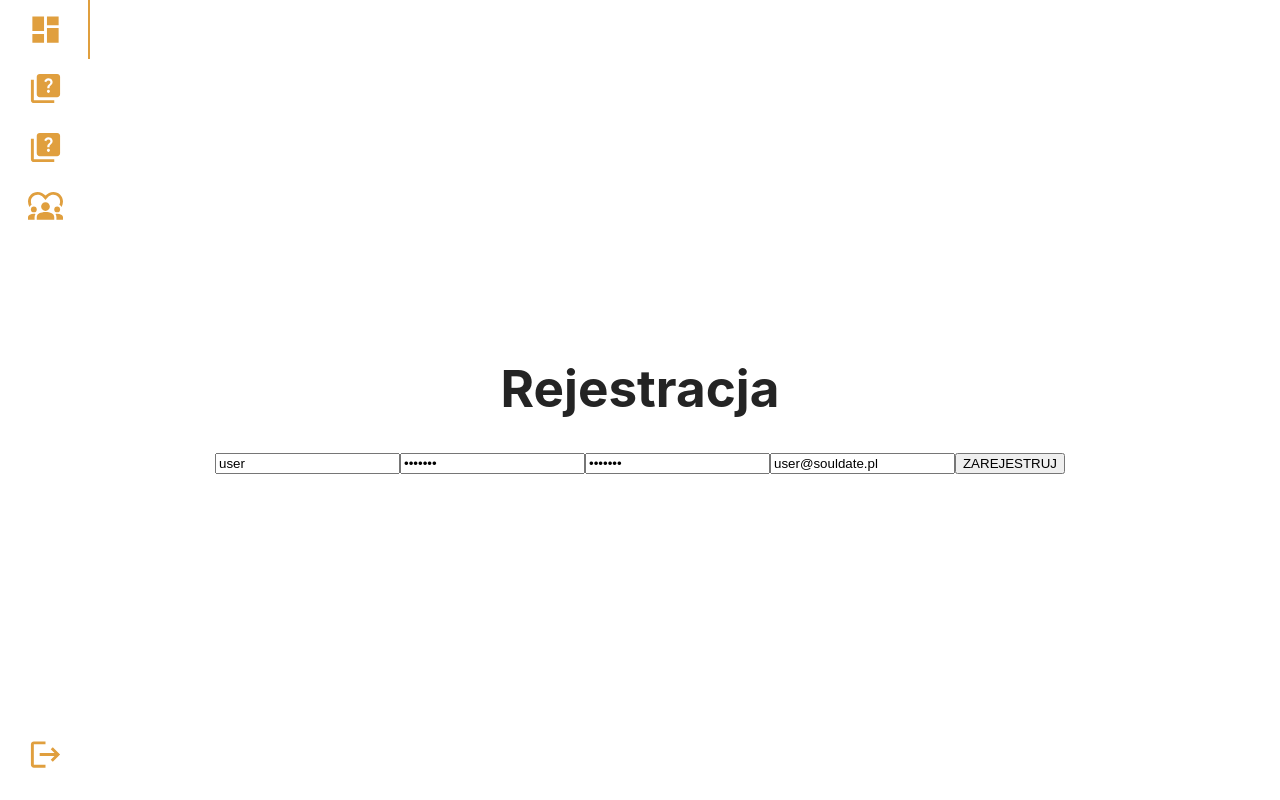
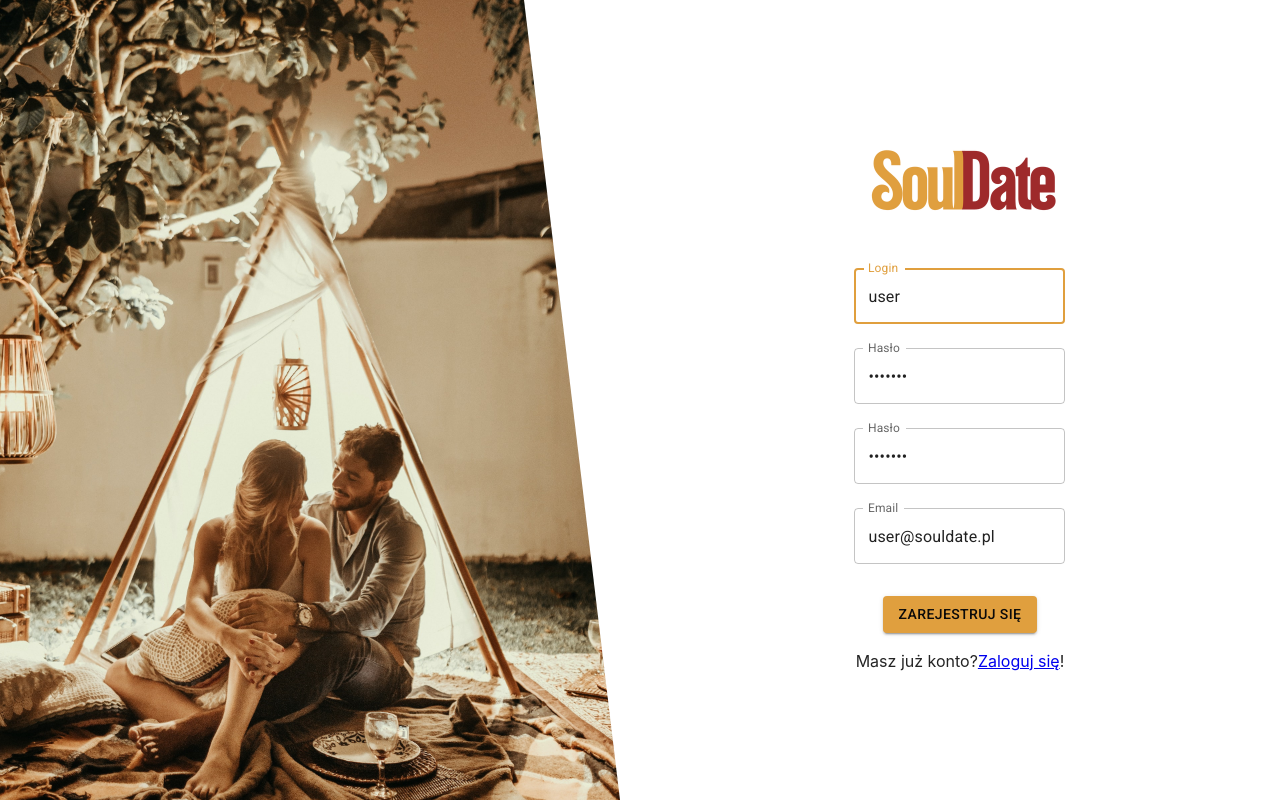
Before and after one commit to dawid-bobowski/souldate, a React (Vite) app: page /register in a window 1280 px wide. Built offline with nearby package versions, Linux system fonts and the light colour scheme.

Commit message:
Rework registration and login pages; fix shared layout

```diff
--- a/src/App.css
+++ b/src/App.css
@@ -11,3 +11,9 @@
   align-items: center;
   flex-direction: column;
 }
+
+.MuiTypography-root a:visited,
+.MuiTypography-root a:active,
+.MuiTypography-root a:focus {
+  color: #e09f3e;
+}
--- a/src/App.tsx
+++ b/src/App.tsx
@@ -23,20 +23,20 @@ declare module '@mui/material/styles/createPalette' {
 const theme = createTheme({
   palette: {
     primary: {
-      main: '#e09f3e',
-      contrastText: '#0a0a0a',
+      main: '#E09F3E',
+      contrastText: '#0A0A0A',
     },
     secondary: {
-      main: '#9e2a2b',
+      main: '#9E2A2B',
       contrastText: '#fff',
     },
     common: {
       primary: '#E09F3E',
-      primaryDarker: '#a57608',
+      primaryDarker: '#A57608',
       secondary: '#9E2A2B',
       white: '#FFF',
-      lightGrey: '#e4e4e4',
-      black: '#0f0f0f',
+      lightGrey: '#E4E4E4',
+      black: '#0A0A0A',
     },
   },
 });
@@ -57,21 +57,45 @@ function App(): JSX.Element {
     <ThemeProvider theme={theme}>
       <BrowserRouter>
         <Routes>
-          <Route path='/' element={<SharedLayout />}>
+          <Route
+            path='/'
+            element={<SharedLayout />}
+          >
             <Route element={<PrivateRoute />}>
-              <Route path='/dashboard' element={<Pages.Dashboard />} />
+              <Route
+                path='/dashboard'
+                element={<Pages.Dashboard />}
+              />
               <Route
                 path='/personality-test'
                 element={<Pages.PersonalityTest />}
               />
-              <Route path='/lifestyle-test' element={<Pages.LifestyleTest />} />
-              <Route path='/your-match' element={<Pages.YourMatch />} />
+              <Route
+                path='/lifestyle-test'
+                element={<Pages.LifestyleTest />}
+              />
+              <Route
+                path='/your-match'
+                element={<Pages.YourMatch />}
+              />
             </Route>
-            <Route index element={<Pages.Home />} />
-            <Route path='/register' element={<Pages.Register />} />
-            <Route path='*' element={<Pages.Error />} />
           </Route>
-          <Route path='/login' element={<Pages.Login />} />
+          <Route
+            index
+            element={<Pages.Home />}
+          />
+          <Route
+            path='/register'
+            element={<Pages.Register />}
+          />
+          <Route
+            path='*'
+            element={<Pages.Error />}
+          />
+          <Route
+            path='/login'
+            element={<Pages.Login />}
+          />
         </Routes>
       </BrowserRouter>
     </ThemeProvider>
--- a/src/components/pages/Home.tsx
+++ b/src/components/pages/Home.tsx
@@ -1,11 +1,33 @@
-import { Grid } from '@mui/material';
+import { Button, Grid } from '@mui/material';
+import { Link } from 'react-router-dom';
 import { PageTitle } from '../common';
 
 function Home(): JSX.Element {
   return (
-    <Grid container component='main' id='home-container' sx={styles.grid}>
+    <Grid
+      container
+      component='main'
+      id='home-container'
+      sx={styles.grid}
+    >
       <PageTitle title='Strona główna' />
       <span>Witaj na stronie głównej!</span>
+      <Button
+        to='/login'
+        aria-label='login'
+        variant='contained'
+        component={Link}
+      >
+        Logowanie
+      </Button>
+      <Button
+        to='/register'
+        aria-label='register'
+        variant='contained'
+        component={Link}
+      >
+        Rejestracja
+      </Button>
     </Grid>
   );
 }
--- a/src/components/pages/Login.tsx
+++ b/src/components/pages/Login.tsx
@@ -1,12 +1,8 @@
-import { Box, Button, Grid, TextField } from '@mui/material';
+import { Box, Button, Grid, TextField, Typography } from '@mui/material';
 import axios from 'axios';
 import { useState } from 'react';
-import { useNavigate } from 'react-router-dom';
-import {
-  API_SERVER,
-  DEFAULT_PASSWORD,
-  DEFAULT_USER,
-} from '../../app/constants';
+import { Link, useNavigate } from 'react-router-dom';
+import { API_SERVER, DEFAULT_PASSWORD, DEFAULT_USER } from '../../app/constants';
 import { useAppDispatch } from '../../app/hooks';
 import { login } from '../../features/user/userSlice';
 import LoginImage from '../../assets/jonathan-borba-couple.jpg';
@@ -39,16 +35,10 @@ function Login(): JSX.Element {
           navigate('/dashboard');
         } else {
           console.log(
-            'Unable to login. HTTP status code: ' +
-              result.status +
-              '\nError message: ' +
-              result.data.errorMsg ?? ''
+            'Unable to login. HTTP status code: ' + result.status + '\nError message: ' + result.data.errorMsg ?? ''
           );
           alert(
-            'Unable to login. HTTP status code: ' +
-              result.status +
-              '\nError message: ' +
-              result.data.errorMsg ?? ''
+            'Unable to login. HTTP status code: ' + result.status + '\nError message: ' + result.data.errorMsg ?? ''
           );
         }
       })
@@ -75,10 +65,7 @@ function Login(): JSX.Element {
         sx={{
           backgroundImage: `url(${LoginImage})`,
           backgroundRepeat: 'no-repeat',
-          backgroundColor: (t) =>
-            t.palette.mode === 'light'
-              ? t.palette.grey[50]
-              : t.palette.grey[900],
+          backgroundColor: (t) => (t.palette.mode === 'light' ? t.palette.grey[50] : t.palette.grey[900]),
           backgroundSize: 'cover',
           backgroundPosition: 'center',
           clipPath: 'polygon(0% 0%, 0% 100%, 100% 100%, 85% 0%)',
@@ -90,7 +77,10 @@ function Login(): JSX.Element {
           },
         }}
       />
-      <Grid item sm={1} />
+      <Grid
+        item
+        sm={1}
+      />
       <Grid
         id='login-form-container'
         item
@@ -103,7 +93,10 @@ function Login(): JSX.Element {
           alignItems: 'space-around',
         }}
       >
-        <img src={Logo} width={250} />
+        <img
+          src={Logo}
+          width={250}
+        />
         <Box
           id='login-form'
           component='form'
@@ -145,6 +138,14 @@ function Login(): JSX.Element {
             Zaloguj się
           </Button>
         </Box>
+        <Box
+          id='back-to-register-button'
+          sx={{ display: 'flex', justifyContent: 'center' }}
+        >
+          <Typography>
+            Nie masz konta? <Link to='/register'>Zarejestruj się</Link>!
+          </Typography>
+        </Box>
       </Grid>
     </Grid>
   );
--- /dev/null
+++ b/src/components/pages/Register.css
@@ -0,0 +1,3 @@
+#registration-form-container > img {
+  margin: 0 auto;
+}
--- a/src/components/pages/Register.tsx
+++ b/src/components/pages/Register.tsx
@@ -1,8 +1,11 @@
 import axios from 'axios';
-import { useState } from 'react';
-import { useNavigate } from 'react-router-dom';
+import { FormEvent, useState } from 'react';
+import { Link, useNavigate } from 'react-router-dom';
+import { Box, Button, Grid, TextField } from '@mui/material';
 import { API_SERVER, DEFAULT_EMAIL, DEFAULT_PASSWORD, DEFAULT_USER } from '../../app/constants';
-import { PageTitle, TextInput } from '../common';
+import LoginImage from '../../assets/jonathan-borba-couple.jpg';
+import Logo from '../../assets/souldate-logo.png';
+import './Register.css';
 
 function Register(): JSX.Element {
   const navigate = useNavigate();
@@ -11,8 +14,7 @@ function Register(): JSX.Element {
   const [confirmPassword, setConfirmPassword] = useState<string>(DEFAULT_PASSWORD);
   const [email, setEmail] = useState<string>(DEFAULT_EMAIL);
 
-  async function handleRegister(event: React.MouseEvent<HTMLButtonElement>): Promise<void> {
-    event.preventDefault();
+  async function handleRegister(): Promise<void> {
     await axios
       .post(
         `${API_SERVER}/register?username=${username}&email=${email}&password=${password}&confirmation=${confirmPassword}`
@@ -40,35 +42,122 @@ function Register(): JSX.Element {
   }
 
   return (
-    <div
-      id='registration-container'
-      className='page-container'
+    <Grid
+      id='login-container'
+      container
+      component='main'
+      sx={{
+        height: '100vh',
+      }}
     >
-      <PageTitle title='Rejestracja' />
-      <form id='registrationForm'>
-        <TextInput
-          type='text'
+      <Grid
+        id='registration-slided-cover'
+        item
+        xs={false}
+        sm={6}
+        sx={{
+          backgroundImage: `url(${LoginImage})`,
+          backgroundRepeat: 'no-repeat',
+          backgroundColor: (t) => (t.palette.mode === 'light' ? t.palette.grey[50] : t.palette.grey[900]),
+          backgroundSize: 'cover',
+          backgroundPosition: 'center',
+          clipPath: 'polygon(0% 0%, 0% 100%, 100% 100%, 85% 0%)',
+          transition: '0.5s ease-in-out',
+          zIndex: 1,
+          ':hover': {
+            transition: '0.5s ease-in-out',
+            transform: 'translate(-20px, 0)',
+          },
+        }}
+      />
+      <Grid
+        item
+        sm={1}
+      />
+      <Grid
+        id='registration-form-container'
+        item
+        xs={12}
+        sm={4}
+        sx={{
+          display: 'flex',
+          flexDirection: 'column',
+          justifyContent: 'center',
+          alignItems: 'space-around',
+        }}
+      >
+        <img
+          src={Logo}
+          width={250}
+        />
+        <Box
+          id='registration-form'
+          component='form'
+          noValidate
+          sx={{
+            display: 'flex',
+            flexDirection: 'column',
+            alignItems: 'center',
+          }}
+        >
+          <TextField
+            margin='normal'
+            id='username'
+            label='Login'
+            name='username'
+            autoComplete='username'
+            autoFocus
             value={username}
-          setState={setUsername}
+            onChange={(event) => setUsername(event.target.value)}
           />
-        <TextInput
+          <TextField
+            margin='normal'
+            name='password'
+            label='Hasło'
             type='password'
+            id='password'
+            autoComplete='current-password'
             value={password}
-          setState={setPassword}
+            onChange={(event) => setPassword(event.target.value)}
           />
-        <TextInput
+          <TextField
+            margin='normal'
+            name='confirmPassword'
+            label='Hasło'
             type='password'
+            id='confirmPassword'
+            autoComplete='current-password'
             value={confirmPassword}
-          setState={setConfirmPassword}
+            onChange={(event) => setConfirmPassword(event.target.value)}
           />
-        <TextInput
-          type='email'
+          <TextField
+            margin='normal'
+            name='email'
+            label='Email'
+            id='email'
+            autoComplete='email'
             value={email}
-          setState={setEmail}
+            onChange={(event) => setEmail(event.target.value)}
           />
-        <button onClick={handleRegister}>ZAREJESTRUJ</button>
-      </form>
-    </div>
+          <Button
+            type='button'
+            variant='contained'
+            disabled={!username || !password}
+            color='primary'
+            onClick={handleRegister}
+            sx={{ mt: 3, mb: 2 }}
+          >
+            Zarejestruj się
+          </Button>
+        </Box>
+        <Box
+          id='back-to-login-button'
+          sx={{ display: 'flex', justifyContent: 'center' }}
+        >
+          Masz już konto? <Link to='/login'>Zaloguj się</Link>!
+        </Box>
+      </Grid>
+    </Grid>
   );
 }
 
```
Lines whose indentation alone changed are shown as unchanged.
